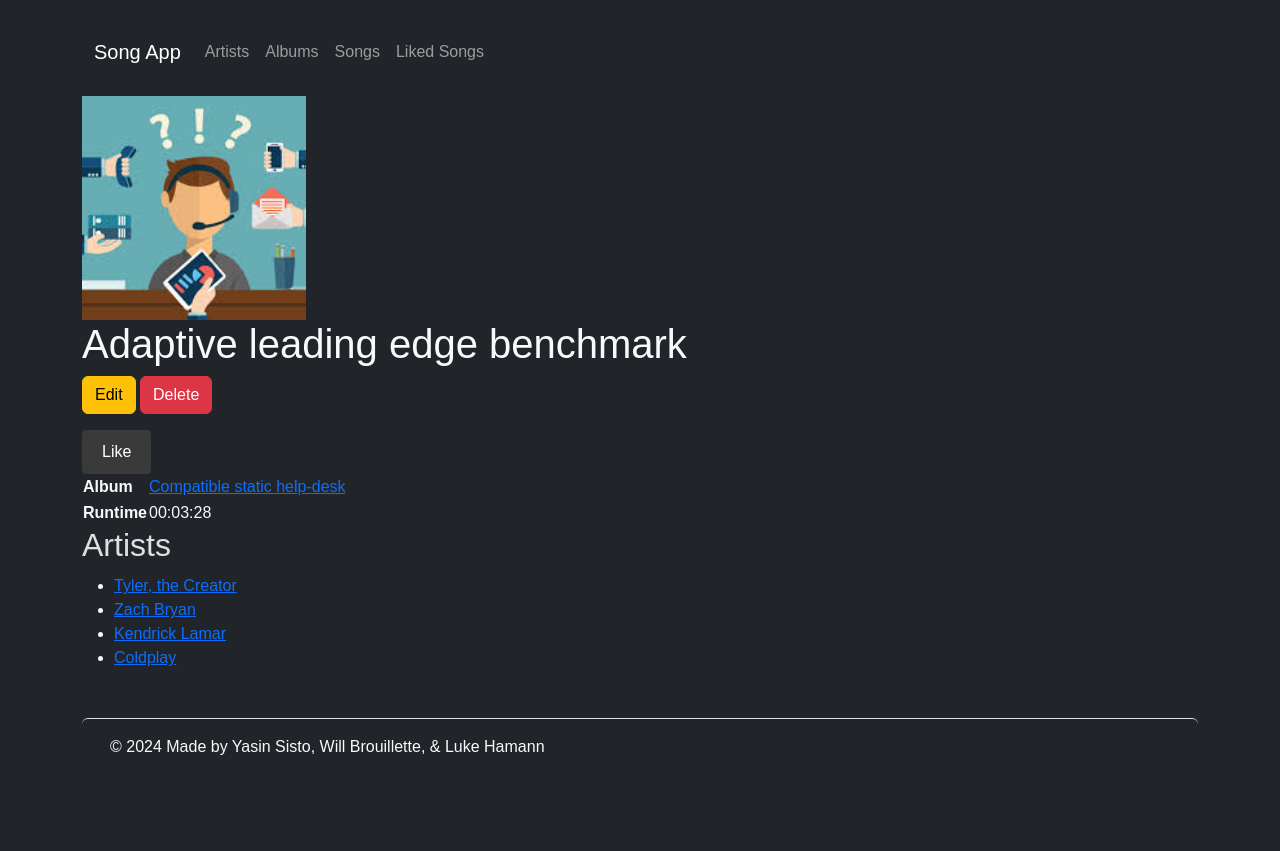
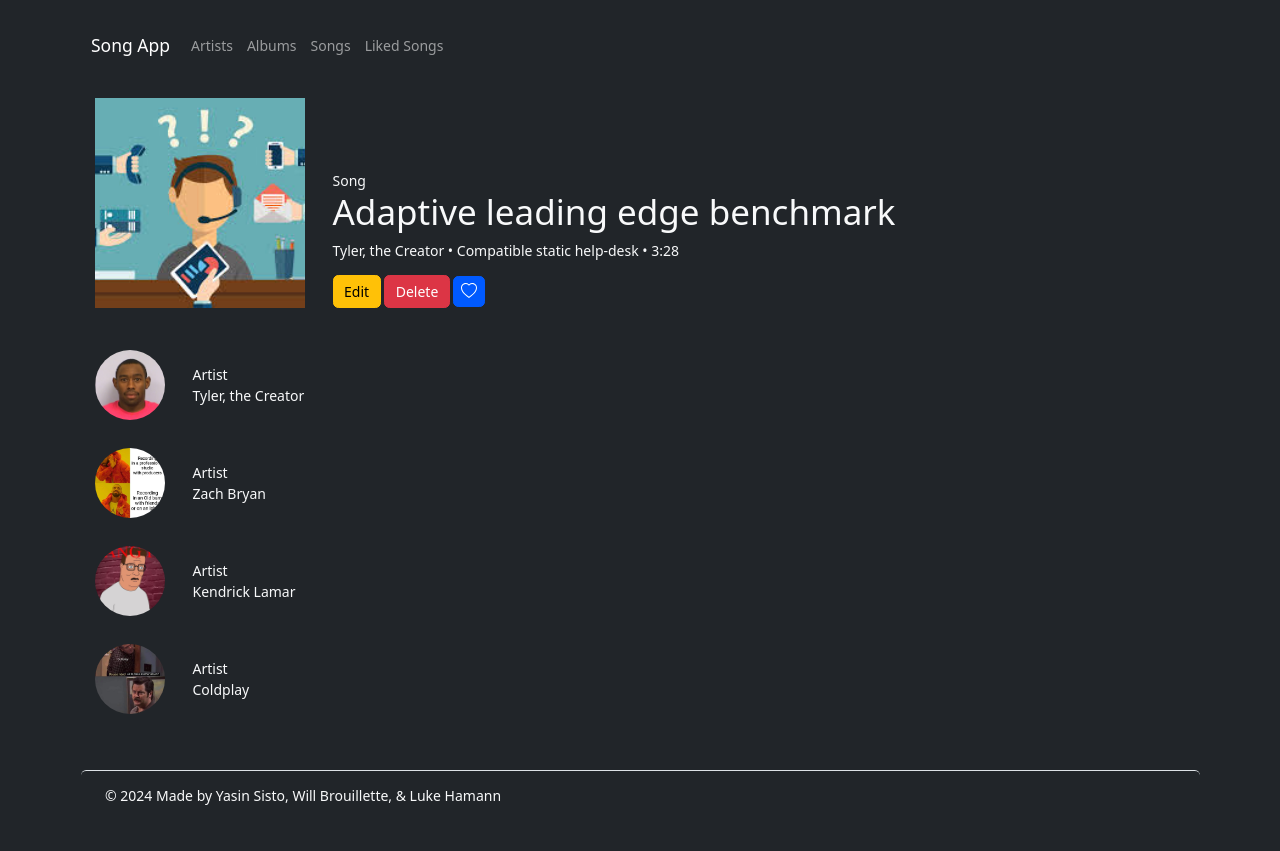
Before and after one commit to Grym3038/Dynamic_Unit2, a PHP site: page /?action=viewSong&songId=2 in a window 1280 px wide. After the commit the page ends 805 px from the top, so only its background shows below. Run offline with PHP 8.4, Linux system fonts and the light colour scheme; data comes from the database, SQL or seed files in the repository.

Commit message:
Improve song pages designs

```diff
--- a/css/site.css
+++ b/css/site.css
@@ -3,23 +3,24 @@
  * Purpose: To provide site-wide custom styles
  */
 
-html {
+/* HTML Styles */
+
+:root {
+    font-family: 'Arial', sans-serif;
     font-size: 14px;
+    position: relative;
+    min-height: 100%;
 }
 
-@media (min-width: 768px) {
-    html {
+@media (max-width: 768px) {
+    :root {
       font-size: 16px;
     }
 }
 
-html {
-    position: relative;
-    min-height: 100%;
-}
-
 body {
-    margin-bottom: 60px;
+    background-color: #121212;
+    color: #e0e0e0;
 }
 
 /* Product card section*/
@@ -99,8 +100,6 @@ body {
     transform: scale(1.05); /* Slightly enlarge on hover */
 }
 
-
-
 /* Plus icon */
 
 .plus-icon {
@@ -124,44 +123,23 @@ body {
     vertical-align: middle;
 }
 
-/* Albums */
-
-.album-thumbnail-image {
-    object-fit: cover;
-    height: 7rem;
-    width: 7rem;
-}
-
-.album-banner-image {
-    object-fit: cover;
-    height: 14rem;
-    width: 14rem;
-}
-
 /* Dark Theme Colors */
-body {
-    background-color: #121212;
-    color: #e0e0e0;
-    font-family: 'Arial', sans-serif;
-}
-
 .form {
     background-color: #1e1e1e;
     padding: 20px;
     border-radius: 8px;
     box-shadow: 0 4px 12px rgba(0, 0, 0, 0.5);
     max-width: 400px;
-    margin: auto;
+    margin: 3rem auto;
 }
 
-label {
+.label {
     color: #b3b3b3;
 }
 
-input[type="text"],
-input[type="number"] {
+.input {
+    color: #e0e0e0;
     background-color: #2a2a2a;
-    color: #e0e0e0;
     border: 1px solid #444;
     border-radius: 4px;
     padding: 10px;
@@ -169,8 +147,7 @@ input[type="number"] {
     margin-bottom: 15px;
 }
 
-input[type="submit"],
-a.btn-cancel {
+.btn-submit, .btn-cancel {
     background-color: #3a3a3a;
     color: #fff;
     border: none;
@@ -182,26 +159,21 @@ a.btn-cancel {
     display: inline-block;
 }
 
-input[value="Submit"]:hover{
+.btn-submit:hover{
     background-color: #00b812;
 }
-a.btn-cancel:hover {
+.btn-cancel:hover {
     background-color: #ff0000;
 }
 
-a.btn-cancel {
-    margin-left: 10px;
-}
-
-input[type="submit"]:focus,
-input[type="text"]:focus,
-input[type="number"]:focus {
+.btn-submit:focus,
+.input-text:focus,
+.input-number:focus {
     outline: none;
     box-shadow: 0 0 8px rgba(255, 255, 255, 0.2);
 }
 
-
-select {
+.select {
     background-color: #2a2a2a;
     color: #e0e0e0;
     border: 1px solid #444;
@@ -212,16 +184,16 @@ select {
 
 }
 
-select:focus {
+.select:focus {
     outline: none;
     box-shadow: 0 0 8px rgba(255, 255, 255, 0.2);
 }
 
-input[type="checkbox"] {
+.form-check-input {
     margin-right: 10px;
 }
 
-h2 {
+.h2 {
     color: #e0e0e0;
     margin-bottom: 10px;
 }
@@ -234,10 +206,8 @@ h2 {
     gap: 5px;
 }
 
-.length-group input[type="number"] {
+.length-group .input {
     width: 25%;
-    height: 22px; /* Reset Bootstrap's form-control height */
-    padding: 5px; /* Reduce padding for a smaller look */
     text-align: center;
     margin-bottom: 0px;
 }
--- a/views/_partials/footer.php
+++ b/views/_partials/footer.php
@@ -9,7 +9,7 @@
     <footer class="footer mt-5 p-3 border-top rounded">
         <div class="container">
             <p>
-                &copy; 2024 Made by Yasin Sisto, Will Brouillette, &amp; Luke Hamann
+                &copy; <?php echo date('Y'); ?> Made by Yasin Sisto, Will Brouillette, &amp; Luke Hamann
             </p>
         </div>
     </footer>
--- a/views/deleteForm.php
+++ b/views/deleteForm.php
@@ -21,13 +21,13 @@
     <input type="hidden" name="entityId"
         value="<?php echo htmlspecialchars($entity['id']); ?>" />
     <div>
-        <input type="submit" value="Yes" />
+        <input type="submit" value="Yes" class="btn-submit" />
         <?php
             $href = '.?action=view' . htmlspecialchars(ucwords($entity['type']))
                 . '&' . htmlspecialchars(strtolower($entity['type'])) . 'Id=' .
                 $entity['id'];
         ?>
-        <a href="<?php echo $href; ?>" class="btn btn-danger">
+        <a href="<?php echo $href; ?>" class="btn-cancel">
             Cancel
         </a>
     </div>
--- a/views/songs/songInfo.php
+++ b/views/songs/songInfo.php
@@ -1,8 +1,9 @@
 <?php
 /**
  * Title: Song Info
- * Purpose: To view all information about a given song as well as provide
- *          buttons for editing, deleting, liking, and unliking the song
+ * Purpose: To view all information about a given song, including contributing
+ *          artists, as well as buttons for editing, deleting, liking, and
+ *          unliking the song
  */
 ?>
 
@@ -10,15 +11,37 @@
 
 <?php include('views/_partials/header.php'); ?>
 
-<div>
-    <img src="<?php echo htmlspecialchars($song['imagePath']); ?>" class="album-banner-image" />
+<!-- Song Overview -->
+
+<div class="d-flex flex-wrap">
+    <style>
+        .album-cover {
+            aspect-ratio: 1 / 1;
+            display: block;
+            object-fit: cover;
+            width: 15rem;
+            max-width: 100%;
+        }
+    </style>
+    <div class="p-3">
+        <img src="<?php echo htmlspecialchars($song['imagePath']); ?>" class="album-cover" />
     </div>
-
+    <div class="p-3 d-flex flex-column justify-content-end">
+        <div class="m-0">Song</div>
         <h1>
             <?php echo htmlspecialchars($song['name']); ?>
         </h1>
-
-<p>
+        <div>
+            <?php $primaryArtist = $song['artists'][0]; ?>
+            <a href="?action=viewArtist&artistId=<?php echo $primaryArtist['id']; ?>"
+                class="link-light link-underline-opacity-0 link-underline-opacity-100-hover"><?php echo $primaryArtist['name']; ?></a>
+            &#x2022;
+            <a href="?action=viewAlbum&albumId=<?php echo $song['albumId']; ?>"
+                class="link-light link-underline-opacity-0 link-underline-opacity-100-hover"><?php echo $song['albumName']; ?></a>
+            &#x2022;
+            <?php echo formatTime($song['length'], FALSE); ?>
+        </div>
+        <div class="pt-3">
             <a href=".?action=songForm&songId=<?php echo $song['id']; ?>"
                 class="btn btn-warning">
                 Edit
@@ -27,57 +50,84 @@
                 class="btn btn-danger">
                 Delete
             </a>
-    <form action="." method="post">
+            <form action="." method="post" style="display: inline;">
                 <input type="hidden" name="action" value="toggleLiked" />
                 <input type="hidden" name="songId"
                     value="<?php echo $song['id']; ?>" />
                 <input type="hidden" name="redirectTo"
                     value="?action=viewSong&songId=<?php echo $song['id']; ?>" />
 
+                <style>
+                    .btn-like, .btn-unlike {
+                        height: 2.25rem;
+                        width: 2.25rem;
+                        background-color: orange;
+                        border-color: orange;
+                        background-position: center;
+                        background-repeat: no-repeat;
+                        filter: invert(100%);
+                    }
+
+                    .btn-like {
+                        background-image: url('lib/bootstrap/icons/heart.svg');
+                    }
+
+                    .btn-unlike {
+                        background-image: url('lib/bootstrap/icons/heart-fill.svg');
+                    }
+
+                    .btn-like:hover, .btn-unlike:hover {
+                        background-color: orange;
+                        background-image: url('lib/bootstrap/icons/heart-half.svg');
+                    }
+                </style>
+
                 <?php
                     if (in_array($song['id'], $_SESSION['likedSongIds']))
                     {
-                $buttonText = 'Unlike';
+                        $class = 'unlike';
                     }
                     else
                     {
-                $buttonText = 'Like';
+                        $class = 'like';
                     }
                 ?>
 
-        <input type="submit" value="<?php echo $buttonText; ?>" />
+                <button type="submit" class="btn btn-<?php echo $class; ?>"></button>
             </form>
-</ul>
+        </div>
+    </div>
+</div>
 
-<table>
-    <tbody>
-        <tr>
-            <th>Album</th>
-            <td>
-                <a href=".?action=viewAlbum&albumId=<?php echo $song['albumId']; ?>">
-                    <?php echo htmlspecialchars($song['albumName']); ?>
+<!-- Contributing Artists -->
+
+<section class="pt-3">
+    <style>
+        .artist-profile-image {
+            aspect-ratio: 1/1;
+            border-radius: 1000px;
+            object-fit: cover;
+            max-width: 5rem;
+        }
+    </style>
+    <?php foreach ($song['artists'] as $artist) : ?>
+        <div class="d-flex">
+            <div class="p-3">
+                <a href="?action=viewArtist&artistId=<?php echo $artist['id']; ?>">
+                    <img src="<?php echo $artist['imagePath']; ?>" class="artist-profile-image"/>
                 </a>
-            </td>
-        </tr>
-        <tr>
-            <th>Runtime</th>
-            <td>
-                <?php echo formatTime($song['length']); ?>
-            </td>
-        </tr>
-    </tbody>
-</table>
-
-<h2>Artists</h2>
-
-<ul>
-<?php foreach ($song['artists'] as $artist) : ?>
-    <li>
-        <a href=".?action=viewArtist&artistId=<?php echo $artist['id']; ?>">
+            </div>
+            <div class="p-3 d-flex flex-column justify-content-center">
+                <div>Artist</div>
+                <div>
+                    <a href="?action=viewArtist&artistId=<?php echo $artist['id']; ?>"
+                        class="link-light link-underline-opacity-0 link-underline-opacity-100-hover">
                         <?php echo htmlspecialchars($artist['name']); ?>
                     </a>
-    </li>
+                </div>
+            </div>
+        </div>
     <?php endforeach; ?>
-</ul>
+</section>
 
 <?php include('views/_partials/footer.php'); ?>
```
Also changed, not shown: views/_helpers/formatTime.php (+37 -7 lines), views/likedSongs.php (+15 -10 lines), views/songs/songForm.php (+13 -11 lines), views/songs/songs.php (+17 -4 lines), lib/bootstrap/icons/heart-fill.svg (added), lib/bootstrap/icons/heart-half.svg (added), lib/bootstrap/icons/heart.svg (added), lib/bootstrap/icons/heartbreak.svg (added). Lines whose indentation alone changed are shown as unchanged.
